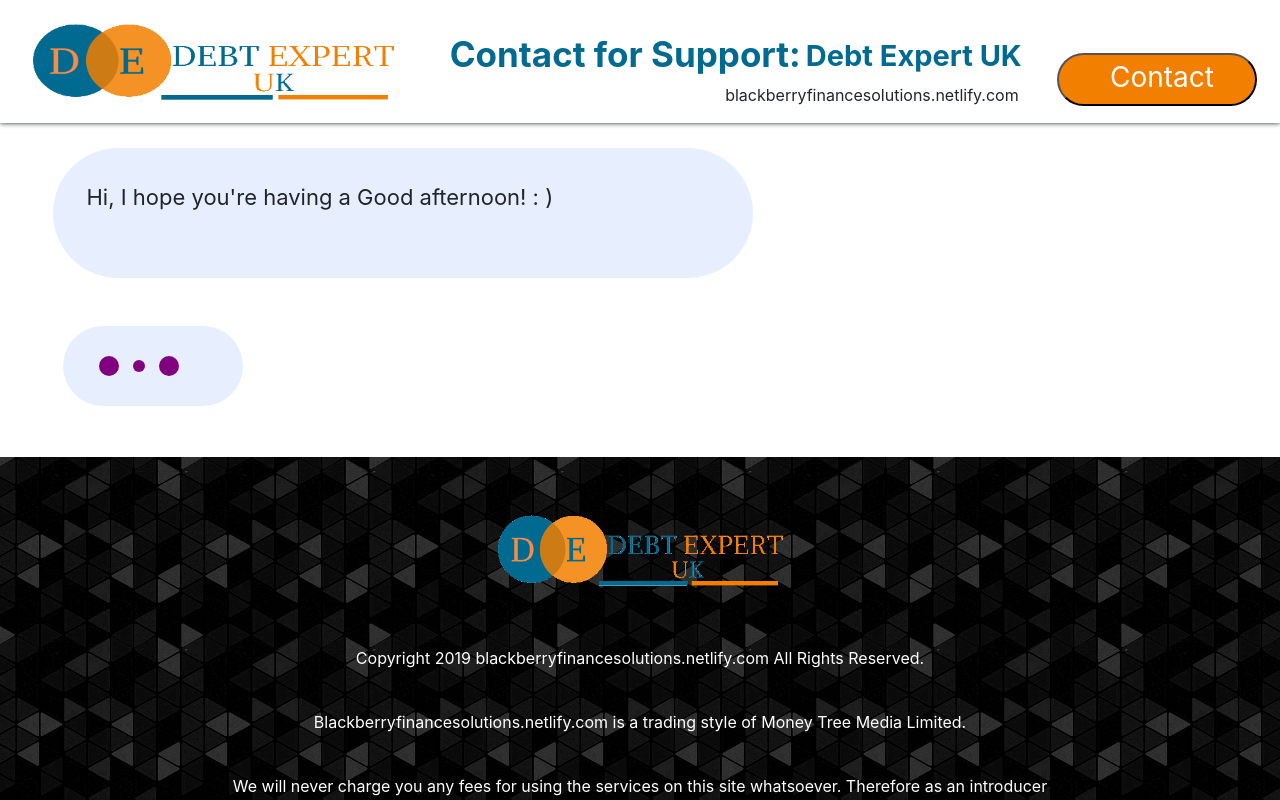
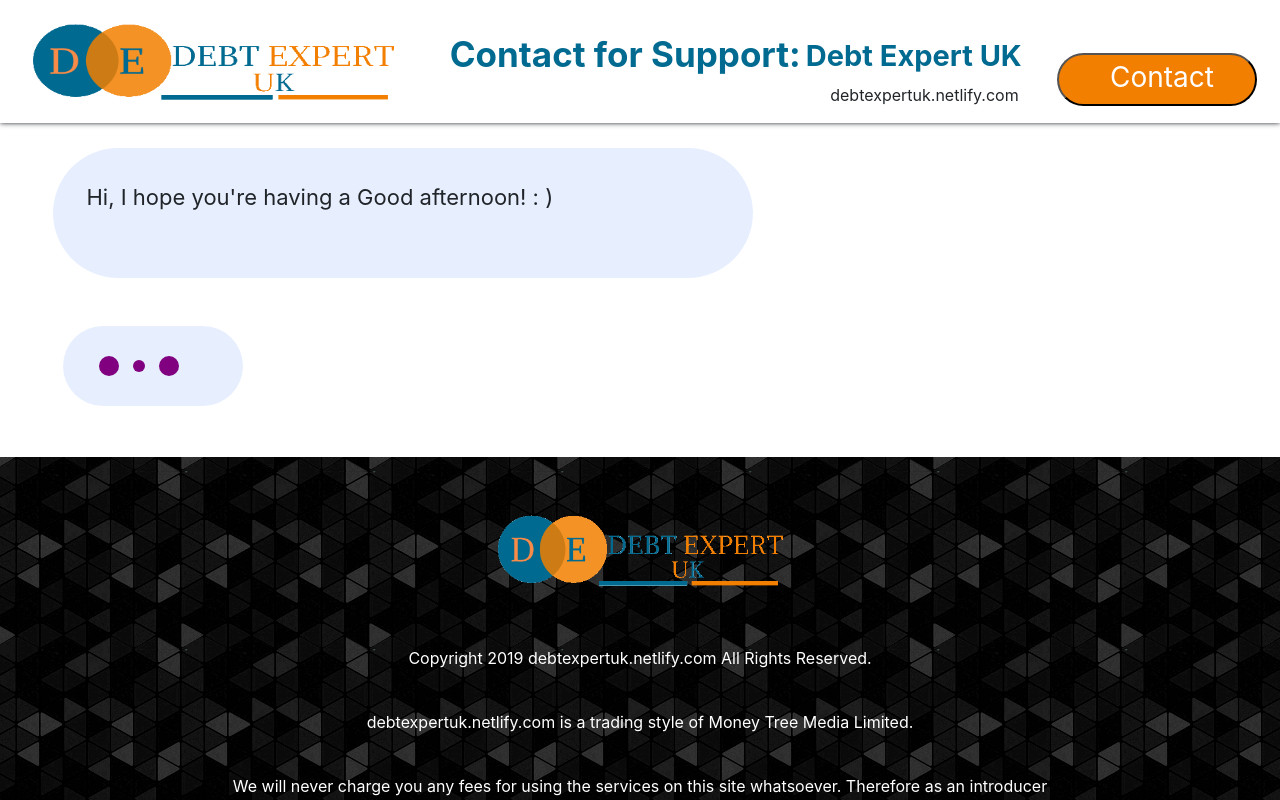
Before and after one commit to akashahmad/leads-bpo, a React (Create React App) app: page /chat in a window 1280 px wide. Shown: the top 800 px of the page. Built offline with nearby package versions, Linux system fonts and the light colour scheme.

Commit message:
url updated

```diff
--- a/src/component/footer/footer.js
+++ b/src/component/footer/footer.js
@@ -11,8 +11,8 @@ export default ()=>{
             <div className="col-md-12">
             <div className="footer-div1">
             <div className="pt-5"><img style={{width:"300px"}} src={img}/></div>
-            <div className="footer-div pt-5"><p className="footer-p1">Copyright 2019 blackberryfinancesolutions.netlify.com All Rights Reserved.</p></div>
-            <div className="footer-div2 pt-4"><p>Blackberryfinancesolutions.netlify.com is a trading style of Money Tree Media Limited.
+            <div className="footer-div pt-5"><p className="footer-p1">Copyright 2019 debtexpertuk.netlify.com All Rights Reserved.</p></div>
+            <div className="footer-div2 pt-4"><p>debtexpertuk.netlify.com is a trading style of Money Tree Media Limited.
             </p>
             <p className="pt-4">We will never charge you any fees for using the services on this site whatsoever.
                 Therefore as an introducer we may receive a commission from our selected partners whom you may be referred to.</p>
--- a/src/component/header/header.js
+++ b/src/component/header/header.js
@@ -16,7 +16,7 @@ export default ()=>{
                             <h4 className="paragragh1-section1">Contact for Support: </h4>
                          <a className="anchor-section1"><Link to={'/help'}>Debt Expert UK</Link></a>
                         </div>
-                      <p className="mr-2 link-header">blackberryfinancesolutions.netlify.com</p>
+                      <p className="mr-2 link-header">debtexpertuk.netlify.com</p>
                         </div>
 
                         {/* <div className="d-flex flex-column below-anchor">
```
